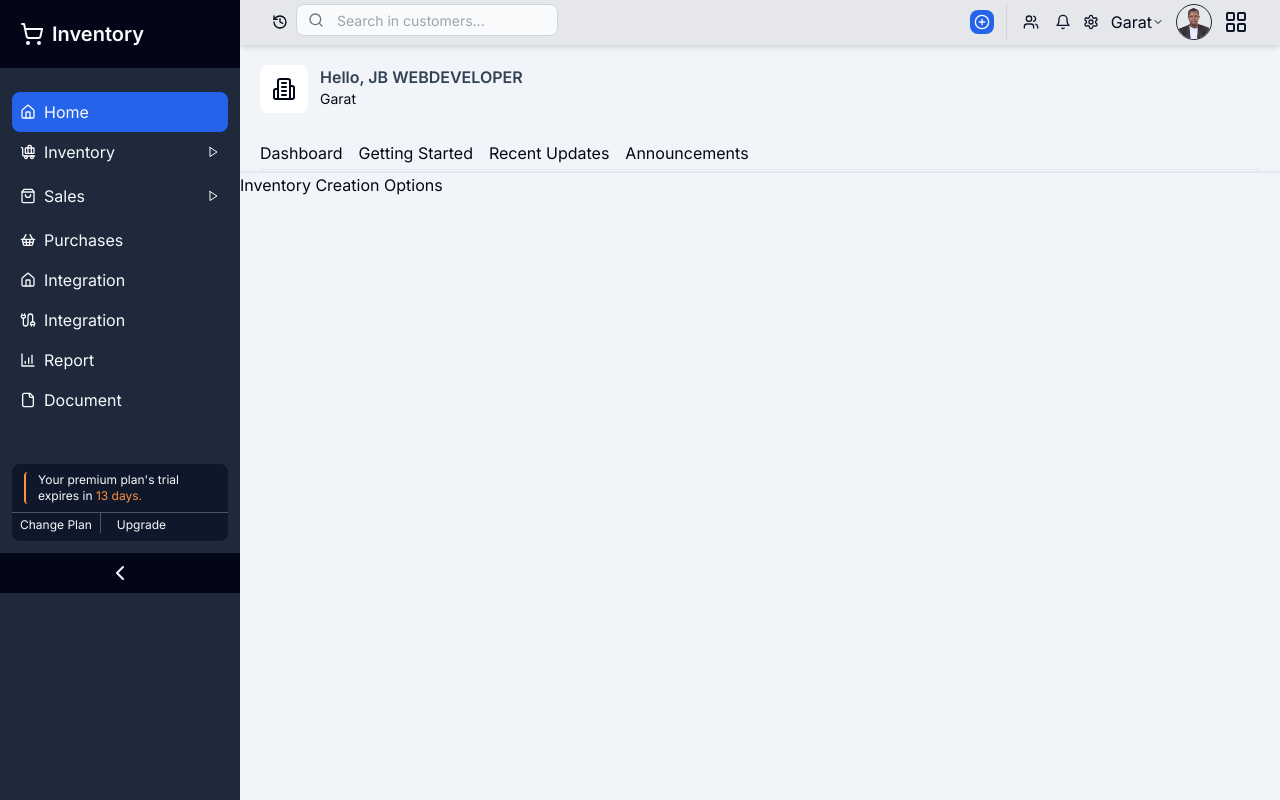
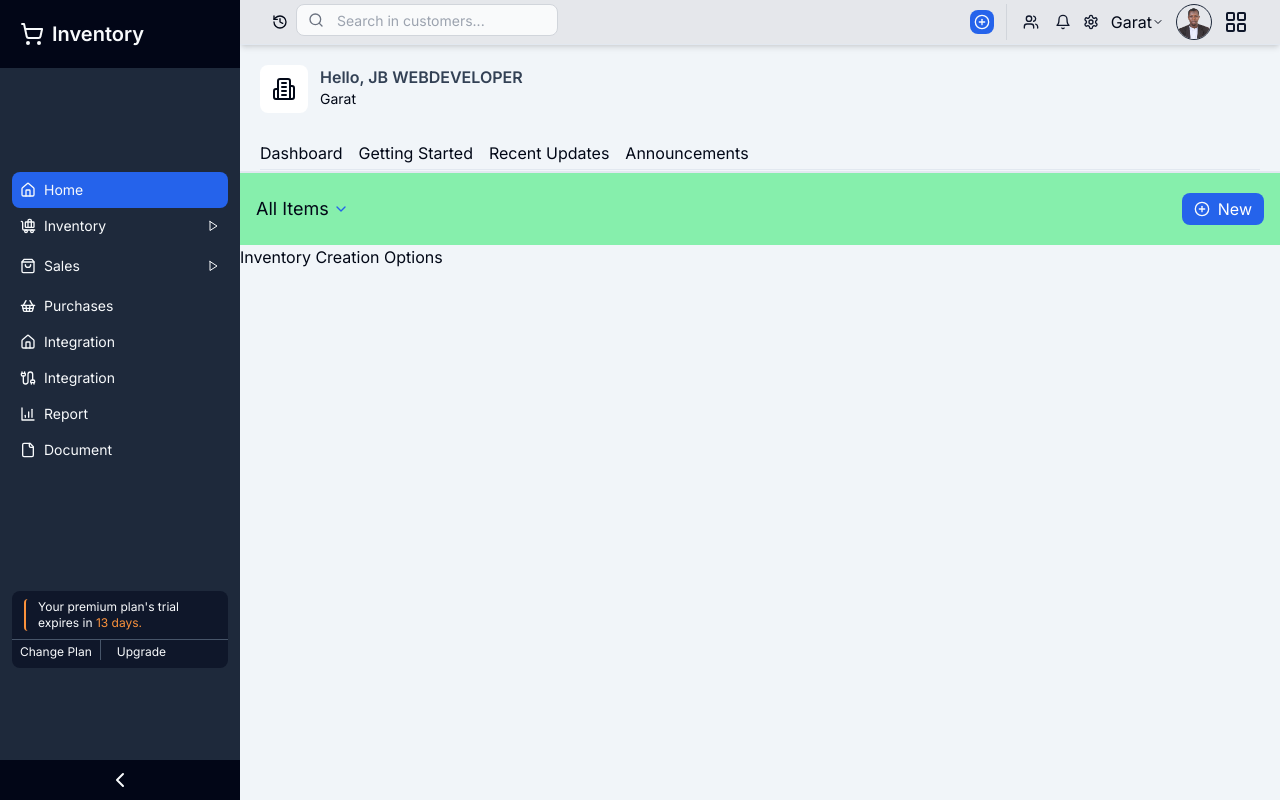
Before and after one commit to abuXahra/inventory, a Next.js app: page /dashboard/inventory in a window 1280 px wide. Built offline with nearby package versions, Linux system fonts and the light colour scheme.

Commit message:
inventory app

```diff
--- a/app/(back-office)/dashboard/inventory/page.jsx
+++ b/app/(back-office)/dashboard/inventory/page.jsx
@@ -1,8 +1,10 @@
+import FixedHeader from '@/components/dashboards/FixedHeader'
 import React from 'react'
 
 export default function Inventory() {
   return (
     <div>
+      <FixedHeader/>
       <h2> Inventory Creation Options</h2>
      </div>
   )
--- a/app/page.js
+++ b/app/page.js
@@ -10,6 +10,3 @@ export default function Home() {
     </div>
   );
 }
-
-//
-// 26:15
--- a/components/dashboards/CollapsibleLink.jsx
+++ b/components/dashboards/CollapsibleLink.jsx
@@ -8,7 +8,7 @@ import React from 'react'
 export default function CollapsibleLink({href, title }) {
   return (
     <Link href={href} className='flex justify-between items-center pr-2 hover:bg-slate-900 text-slate-50 py-2 pl-8 rounded-lg transition-all duration-300'>
-        <span>{title}</span>
+        <span className='text-sm'>{title}</span>
         <CirclePlus className='text-slate-50 w-4 h-4'/>
     </Link>
   )
--- a/components/dashboards/FixedHeader.jsx
+++ b/components/dashboards/FixedHeader.jsx
@@ -1,8 +1,27 @@
 
+import { ChevronDown, CirclePlus } from 'lucide-react'
 import React from 'react'
 
-export default function FixedHeSE() {
+export default function FixedHeader() {
   return (
-    <div>FixedHeSE</div>
+    <div className='flex justify-between items-center bg-green-300 py-5 px-4'>
+
+       <button className='text-lg flex gap-1 items-center'><span>All Items</span>   <ChevronDown className='text-blue-600 w-4 h-4' /></button>
+
+
+
+    <div className="flex">
+      {/* New */}
+            <button className='p-1 bg-blue-600 rounded-lg flex items-center space-x-2 text-white px-3'>
+                <CirclePlus className='text-slate-50 w-4 h-4'/>
+                <span>New</span>
+            </button>
+
+      {/* Layout */}
+      {/* More */}
+      {/* Help */}
+
+    </div>
+     </div>
   )
 }
--- a/components/dashboards/Sidebar.jsx
+++ b/components/dashboards/Sidebar.jsx
@@ -20,7 +20,7 @@ export default function Sidebar() {
     const inventoryLinks = [
         {
             title: 'Items',
-            href: '/dashboard/inventory/items',
+            href: '/dashboard/inventory',
         },
         {
             title: 'Item Groups',
@@ -78,7 +78,8 @@ export default function Sidebar() {
 
 
   return (
-    <div className='w-60 min-h-screen bg-slate-800 text-slate-50 justify-between fixed'>
+    // <div className='w-60 h-full overflow-y-auto flex flex-col bg-slate-800 text-slate-50 justify-between fixed scrollbar-thin scrollbar-thumb-gray-300 scrollbar-track-gray-100'>
+    <div className='w-60 min-h-screen overflow-hidden flex flex-col bg-slate-800 text-slate-50 justify-between fixed'>
     {/* Top */}
     <div className='flex flex-col bg-slate-950 text-slate-50 p-3'>
         {/* Logo */}
@@ -94,7 +95,7 @@ export default function Sidebar() {
         {/* home */}
         <Link href="" className='flex items-center space-x-2 bg-blue-600 text-slate-50 p-2 rounded-lg'>
             <Home className='w-4 h-4' />
-            <span>Home</span>
+            <span className='text-sm'>Home</span>
         </Link>
 
         {/* Sidebar Dropdown callapsible components  */}
@@ -118,7 +119,7 @@ export default function Sidebar() {
         {/* inventory */}
         <button onClick={()=> setShowDropItems(!showDropItems)} className='flex items-center space-x-2 text-slate-50 p-2 rounded-lg'>
             <ShoppingBasket className='w-4 h-4' />
-            <span>Purchases</span>
+            <span className='text-sm'>Purchases</span>
         </button>
 {/*
       <div className={`${showDropItems? 'hidden' :'flex transition ease-in-out duration-500'}`}>
@@ -135,23 +136,23 @@ export default function Sidebar() {
 
         <Link href="#" className='flex items-center space-x-2 text-slate-50 p-2 rounded-lg'>
             <Home className='w-4 h-4' />
-            <span>Integration</span>
+            <span className='text-sm'>Integration</span>
         </Link>
 
 
         <Link href="#" className='flex items-center space-x-2 text-slate-50 p-2 rounded-lg'>
             <Cable className='w-4 h-4' />
-            <span>Integration</span>
+            <span className='text-sm'>Integration</span>
         </Link>
 
         <Link href="#" className='flex items-center space-x-2 text-slate-50 p-2 rounded-lg'>
             <BarChart4 className='w-4 h-4' />
-            <span>Report</span>
+            <span className='text-sm'>Report</span>
         </Link>
 
         <Link href="#" className='flex items-center  space-x-2 text-slate-50 p-2 rounded-lg'>
             <File className='w-4 h-4' />
-            <span>Document</span>
+            <span className='text-sm'>Document</span>
         </Link>
         </nav>
 
--- a/components/dashboards/SidebarDropdownLink.jsx
+++ b/components/dashboards/SidebarDropdownLink.jsx
@@ -27,7 +27,7 @@ export default function SidebarDropdownLink({title, items, icon: Icon}) {
                 <div onClick={handleClick} className={ hasBgColor ? `flex bg-slate-900 items-center  justify-between mb-1  space-x-2 text-slate-50 p-2 rounded-lg w-[215px] hover:bg-slate-900` : `flex bg-none items-center  justify-between mb-1  space-x-2 text-slate-50 p-2 rounded-lg w-[215px] hover:bg-slate-900`}>
                   <div className='flex items-center  space-x-2'>
                   {<Icon className='w-4 h-4' />}
-                    <span>{title}</span>
+                    <span className='text-sm'>{title}</span>
                 </div>
                 <Play className={ showDropItems ? `w-3 h-3 rotate-90  transition duration-300` : `w-3 h-3 rotate-0 transition duration-300`}/>
                 </div>
```
